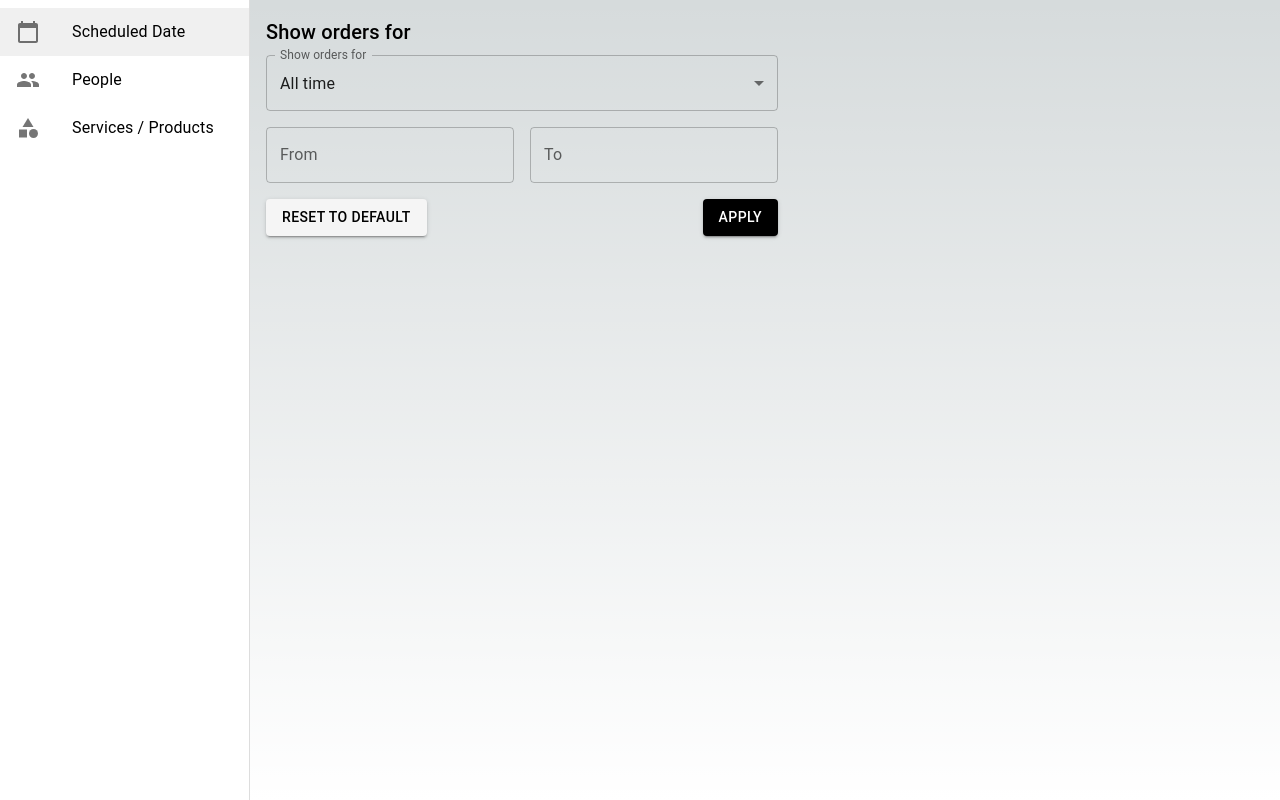
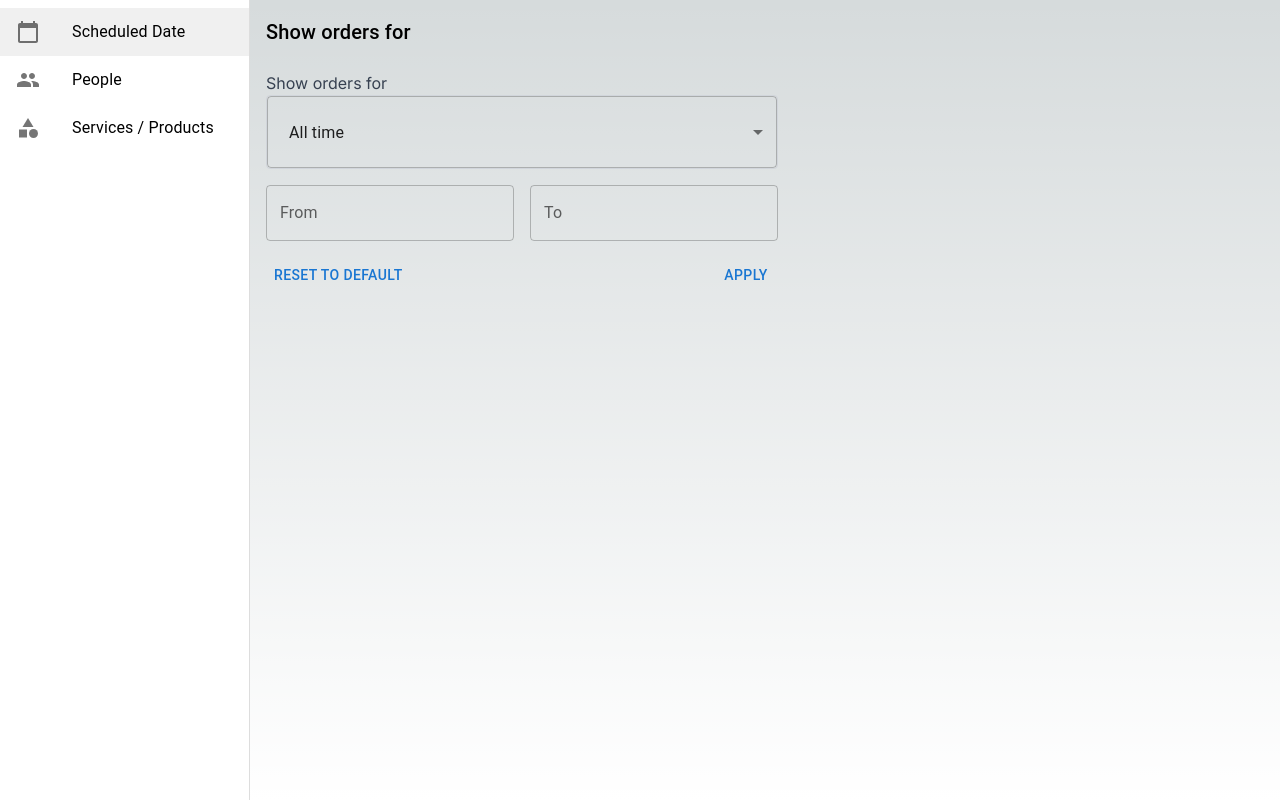
Before and after one commit to jisshub/my-nextjs-app, a Next.js app: page /service/date-of-schedule in a window 1280 px wide. Built offline with nearby package versions, Linux system fonts and the light colour scheme.

Commit message:
commit the changes

```diff
--- a/components/DateOfSchedule.tsx
+++ b/components/DateOfSchedule.tsx
@@ -1,9 +1,9 @@
 "use client";
 
 import React from 'react';
-import { Box, Button, TextField, Typography, MenuItem, Select, InputLabel, FormControl } from '@mui/material';
 import { AdapterDateFns } from '@mui/x-date-pickers/AdapterDateFns';
 import { LocalizationProvider, DatePicker } from '@mui/x-date-pickers';
+import { Button, MenuItem, Select, TextField, Typography } from '@mui/material';
 
 const DateOfSchedule = () => {
   const [fromDate, setFromDate] = React.useState<Date | null>(null);
@@ -17,16 +17,16 @@ const DateOfSchedule = () => {
   };
 
   return (
-    <Box sx={{ display: 'flex', flexDirection: 'column', p: 2 }}>
+    <div className="flex flex-col p-4 space-y-4">
       <Typography variant="h6" gutterBottom>
         Show orders for
       </Typography>
-      <FormControl fullWidth variant="outlined" sx={{ mb: 2 }}>
-        <InputLabel>Show orders for</InputLabel>
+      <div className="w-full mb-4">
+        <label className="block text-gray-700">Show orders for</label>
         <Select
           value={orderTime}
           onChange={(e) => setOrderTime(e.target.value)}
-          label="Show orders for"
+          className="w-full border border-gray-300 rounded-md p-2"
         >
           <MenuItem value="All time">All time</MenuItem>
           <MenuItem value="Last 30 days">Last 30 days</MenuItem>
@@ -38,15 +38,15 @@ const DateOfSchedule = () => {
           <MenuItem value="This Year">This Year</MenuItem>
           <MenuItem value="Last Year">Last Year</MenuItem>
         </Select>
-      </FormControl>
+      </div>
       <LocalizationProvider dateAdapter={AdapterDateFns}>
-        <Box sx={{ display: 'flex', gap: 2 }}>
+        <div className="flex space-x-4">
           <DatePicker
             label="From"
             value={fromDate}
             onChange={(newValue) => setFromDate(newValue)}
             slots={{
-              textField: (props) => <TextField {...props} fullWidth />,
+              textField: (props) => <TextField {...props} fullWidth className="mb-2" />,
             }}
           />
           <DatePicker
@@ -54,39 +54,26 @@ const DateOfSchedule = () => {
             value={toDate}
             onChange={(newValue) => setToDate(newValue)}
             slots={{
-              textField: (props) => <TextField {...props} fullWidth />,
+              textField: (props) => <TextField {...props} fullWidth className="mb-2" />,
             }}
           />
-        </Box>
+        </div>
       </LocalizationProvider>
-      <Box sx={{ display: 'flex', justifyContent: 'space-between', mt: 2 }}>
+      <div className="flex justify-between mt-4">
         <Button
-          variant="contained"
           onClick={resetToDefault}
-          sx={{
-            backgroundColor: '#f5f5f5',
-            color: 'black',
-            '&:hover': {
-              backgroundColor: '#e0e0e0',
-            },
-          }}
+          className="bg-gray-300 text-black hover:bg-gray-300 px-4 py-2 rounded-md normal-case"
         >
           Reset to Default
         </Button>
         <Button
-          variant="contained"
-          sx={{
-            backgroundColor: 'black',
-            color: 'white',
-            '&:hover': {
-              backgroundColor: '#333',
-            },
-          }}
+          className="bg-black text-white hover:bg-gray-800 px-4 py-2
+          rounded-md normal-case"
         >
           Apply
         </Button>
-      </Box>
-    </Box>
+      </div>
+    </div>
   );
 };
 
```
